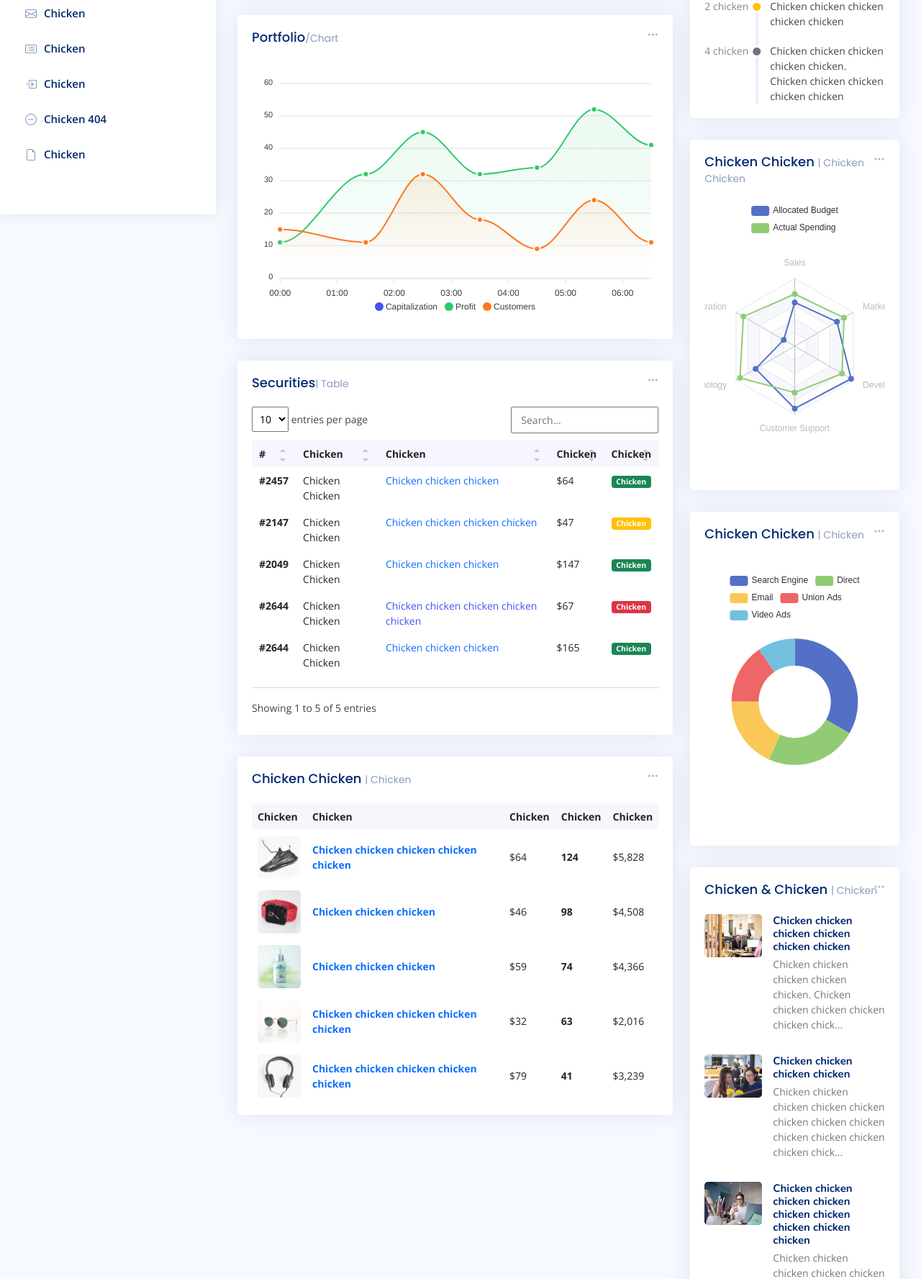
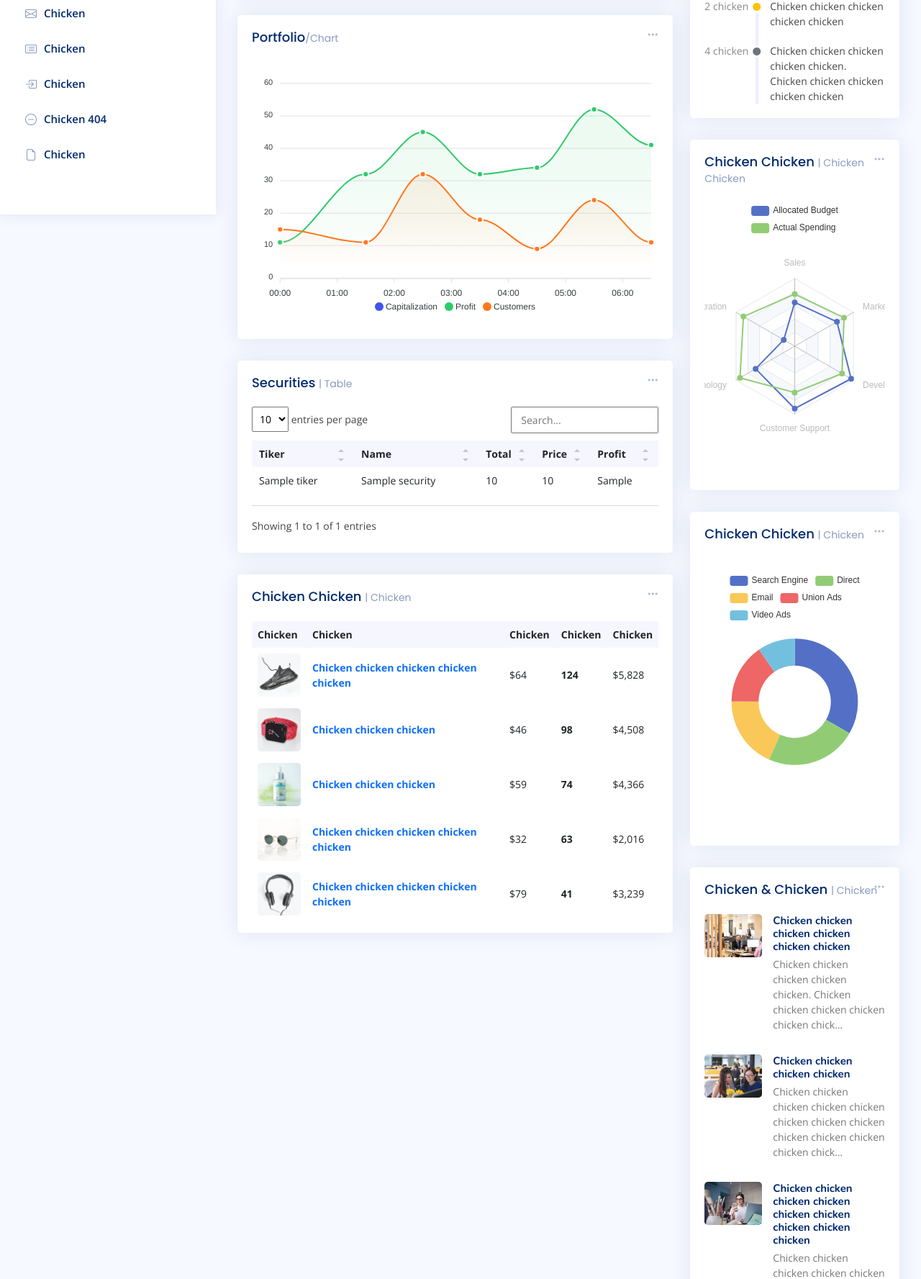
Before and after one commit to sraduhin/python_invest_dashboard, a Flask app: template webapp/templates/index.html in a window 1280 px wide. Shown: the part 502-2279 px from the top of the page at 72% size. Run offline with Flask 2, Linux system fonts and the light colour scheme; the template is opened without the code that fills it: most values are stand-ins (such as "Sample title", 1, 10 or a date in 2020); some libraries are stand-ins or nearby versions.

Commit message:
losk config

```diff
--- a/webapp/templates/index.html
+++ b/webapp/templates/index.html
@@ -731,54 +731,28 @@
                 </div>
 
                 <div class="card-body">
-                  <h5 class="card-title">Securities<span>| Table</span></h5>
+                  <h5 class="card-title">Securities <span>| Table</span></h5>
 
                   <table class="table table-borderless datatable">
                     <thead>
                       <tr>
-                        <th scope="col">#</th>
-                        <th scope="col">Chicken</th>
-                        <th scope="col">Chicken</th>
-                        <th scope="col">Chicken</th>
-                        <th scope="col">Chicken</th>
+                        <th scope="col">Tiker</th>
+                        <th scope="col">Name</th>
+                        <th scope="col">Total</th>
+                        <th scope="col">Price</th>
+                        <th scope="col">Profit</th>
                       </tr>
                     </thead>
                     <tbody>
-                      <tr>
-                        <th scope="row"><a href="#">#2457</a></th>
-                        <td>Chicken Chicken</td>
-                        <td><a href="#" class="text-primary">Chicken chicken chicken</a></td>
-                        <td>$64</td>
-                        <td><span class="badge bg-success">Chicken</span></td>
-                      </tr>
-                      <tr>
-                        <th scope="row"><a href="#">#2147</a></th>
-                        <td>Chicken Chicken</td>
-                        <td><a href="#" class="text-primary">Chicken chicken chicken chicken</a></td>
-                        <td>$47</td>
-                        <td><span class="badge bg-warning">Chicken</span></td>
-                      </tr>
-                      <tr>
-                        <th scope="row"><a href="#">#2049</a></th>
-                        <td>Chicken Chicken</td>
-                        <td><a href="#" class="text-primary">Chicken chicken chicken</a></td>
-                        <td>$147</td>
-                        <td><span class="badge bg-success">Chicken</span></td>
-                      </tr>
-                      <tr>
-                        <th scope="row"><a href="#">#2644</a></th>
-                        <td>Chicken Chicken</td>
-                        <td><a href="#" class="text-primar">Chicken chicken chicken chicken chicken</a></td>
-                        <td>$67</td>
-                        <td><span class="badge bg-danger">Chicken</span></td>
-                      </tr>
-                      <tr>
-                        <th scope="row"><a href="#">#2644</a></th>
-                        <td>Chicken Chicken</td>
-                        <td><a href="#" class="text-primary">Chicken chicken chicken</a></td>
-                        <td>$165</td>
-                        <td><span class="badge bg-success">Chicken</span></td>
-                      </tr>
+                        {% for security in securities %}
+                        <tr>
+                            <td>{{ security.tiker }}</td>
+                            <td>{{ security.name }}</td>
+                            <td>{{ security.total }}</td>
+                            <td>{{ security.current_price }}</td>
+                            <td>{{ security.expected_yield }}</td>
+                        </tr>
+                        {% endfor %}
                     </tbody>
                   </table>
 
```
